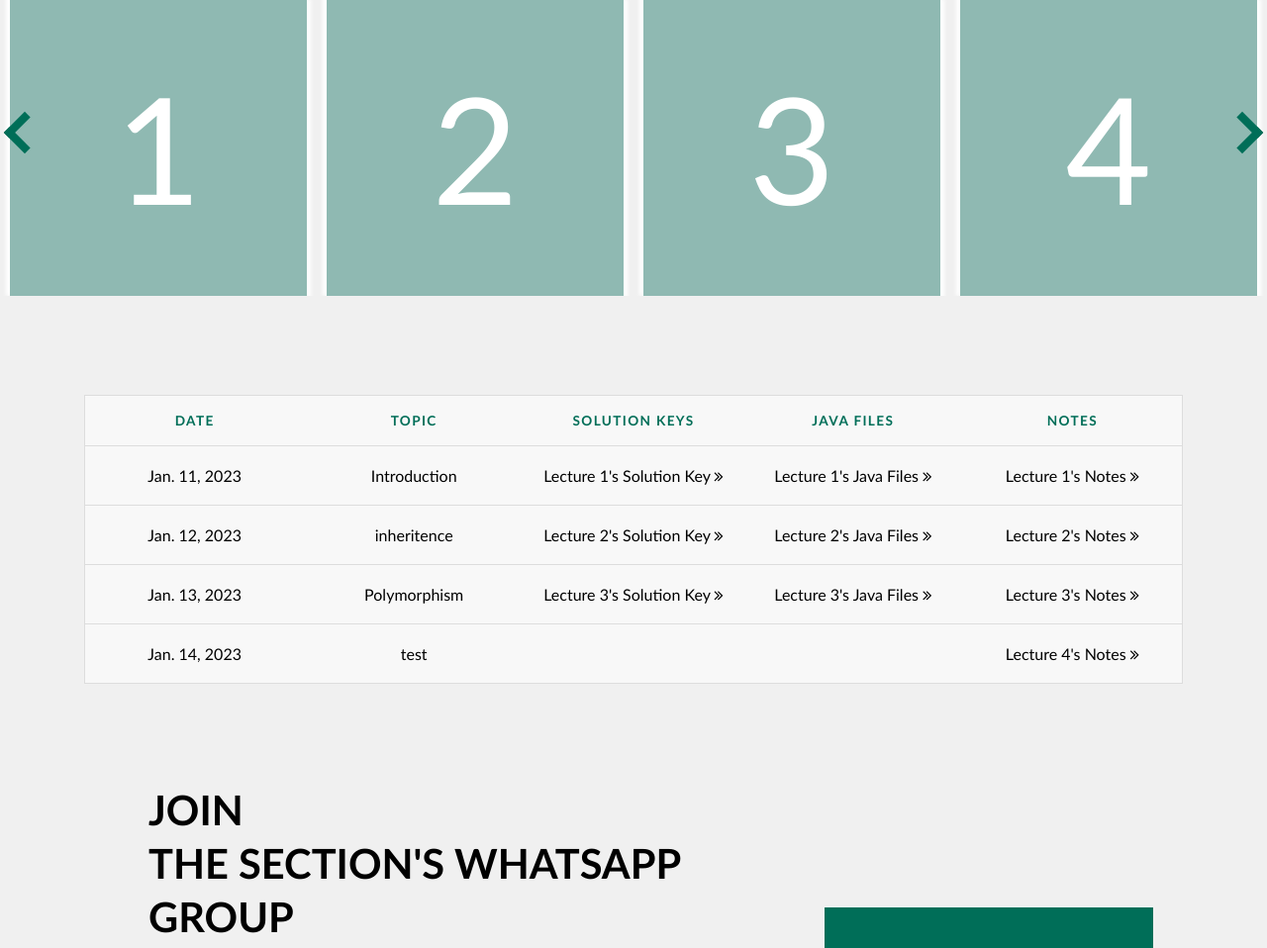
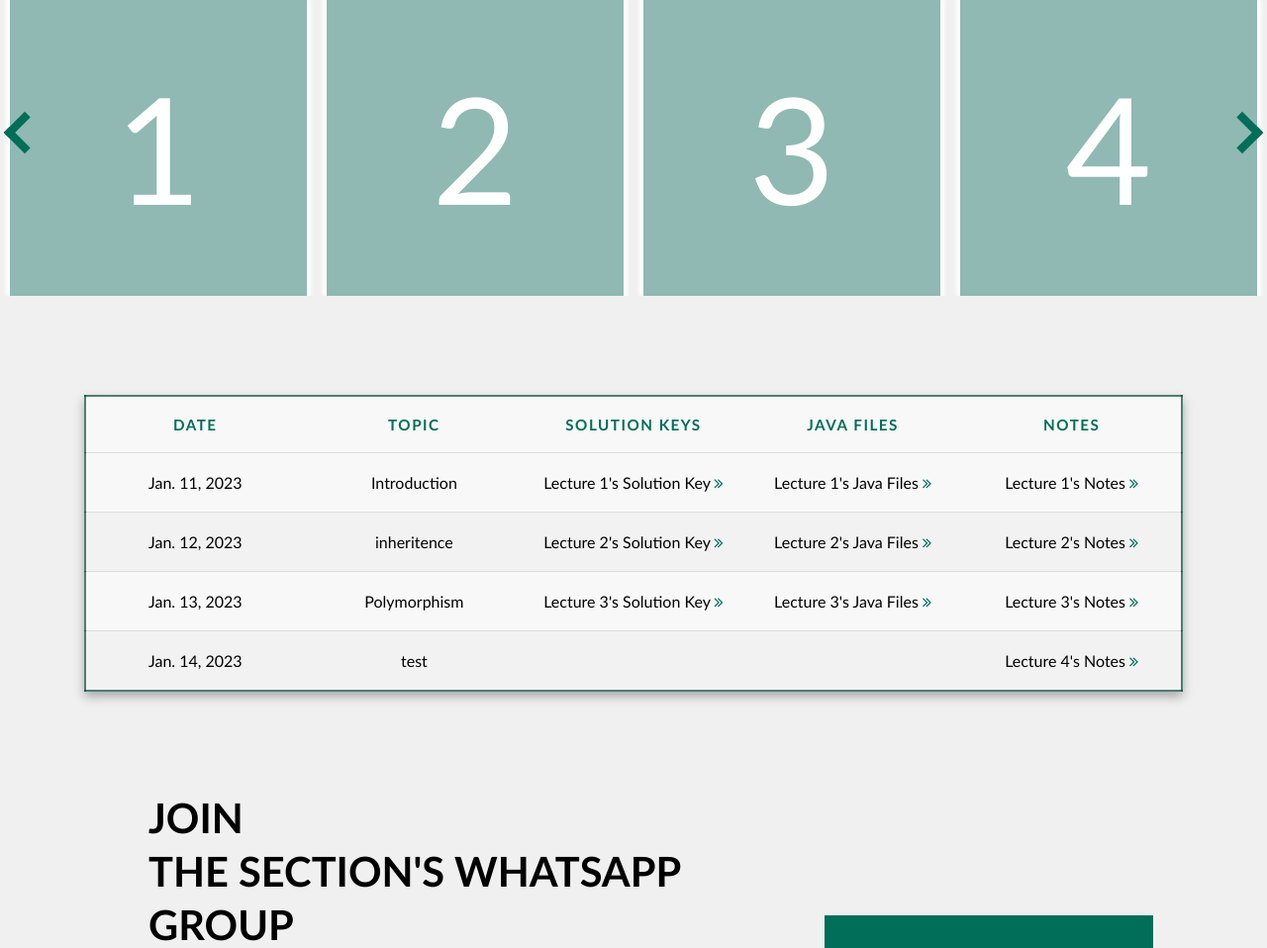
Before and after one commit to salimelliye/coursehive, a Django app: a page that uses dsweb/frontend/templates/course.html in a window 1280 px wide. Shown: the part 563-1521 px from the top of the page at 99% size. Run offline with Django 4.2, Linux system fonts and the light colour scheme; data comes from the database, SQL or seed files in the repository; both versions use the stored data as it was after the commit; some libraries are stand-ins or nearby versions.

Commit message:
Course table adjucted

```diff
--- a/dsweb/frontend/templates/course.html
+++ b/dsweb/frontend/templates/course.html
@@ -113,11 +113,11 @@
               {% for item in material %}
               <td data-label="Date">{{item.Lecture.Date}}</td>
               <td data-label="Topic">{{item.Lecture.ShortDescription}}</td>
-              {% if item.Solution %} <td data-label="Solution Keys"><a href="{{item.Solution.url}}" style="color:black;" target="_blank">Lecture {{item.Lecture.Title}}'s Solution Key <i class="fa fa-angle-double-right"></i> </a></td>
+              {% if item.Solution %} <td data-label="Solution Keys"><a href="{{item.Solution.url}}" style="color:black;" target="_blank">Lecture {{item.Lecture.Title}}'s Solution Key <i class="fa fa-angle-double-right" style="color:#006e58;"></i> </a></td>
               {% else %} <td data-label="Solution Keys"><a style="color:black;" target="_blank"></td> {% endif %}
-              {% if item.JavaFiles %} <td data-label="Java Files"><a href="{{item.JavaFiles.url}}" style="color:black;" target="_blank">Lecture {{item.Lecture.Title}}'s Java Files <i class="fa fa-angle-double-right"></i> </a></td>
+              {% if item.JavaFiles %} <td data-label="Java Files"><a href="{{item.JavaFiles.url}}" style="color:black;" target="_blank">Lecture {{item.Lecture.Title}}'s Java Files <i class="fa fa-angle-double-right" style="color:#006e58;"></i> </a></td>
               {% else %}<td data-label="Java Files"></td> {% endif %}
-              {% if item.Notes %}<td data-label="Notes"><a href="{{item.Notes.url}}" style="color:black;" target="_blank">Lecture {{item.Lecture.Title}}'s Notes <i class="fa fa-angle-double-right"></i> </a></td>
+              {% if item.Notes %}<td data-label="Notes"><a href="{{item.Notes.url}}" style="color:black;" target="_blank">Lecture {{item.Lecture.Title}}'s Notes <i class="fa fa-angle-double-right" style="color:#006e58;"></i> </a></td>
               {% else %}<td data-label="Notes"></td> {% endif %}
             </tr>
             {% endfor %}
--- a/dsweb/static/css/style.css
+++ b/dsweb/static/css/style.css
@@ -822,12 +822,13 @@ footer {
 }
 
 table {
-  border: 1px solid #ccc;
+  border: 2px solid rgba(3, 79, 61, 0.7);
   border-collapse: collapse;
   margin: 0;
   padding: 0;
   width: 100%;
   table-layout: fixed;
+  box-shadow: 0px 5px 10px 0px rgb(0 0 0 / 30%);
 }
 
 table caption {
@@ -841,6 +842,12 @@ table tr {
   padding: .35em;
 }
 
+tr:nth-child(even) {
+
+  background-color: #f2f2f2;
+
+  }
+
 table th,
 table td {
   padding: 1.25em;
@@ -848,7 +855,7 @@ table td {
 }
 
 table th {
-  font-size: .85em;
+  font-size: .95em;
   letter-spacing: .1em;
   text-transform: uppercase;
 }
```
Also changed, not shown: dsweb/db.sqlite3.
